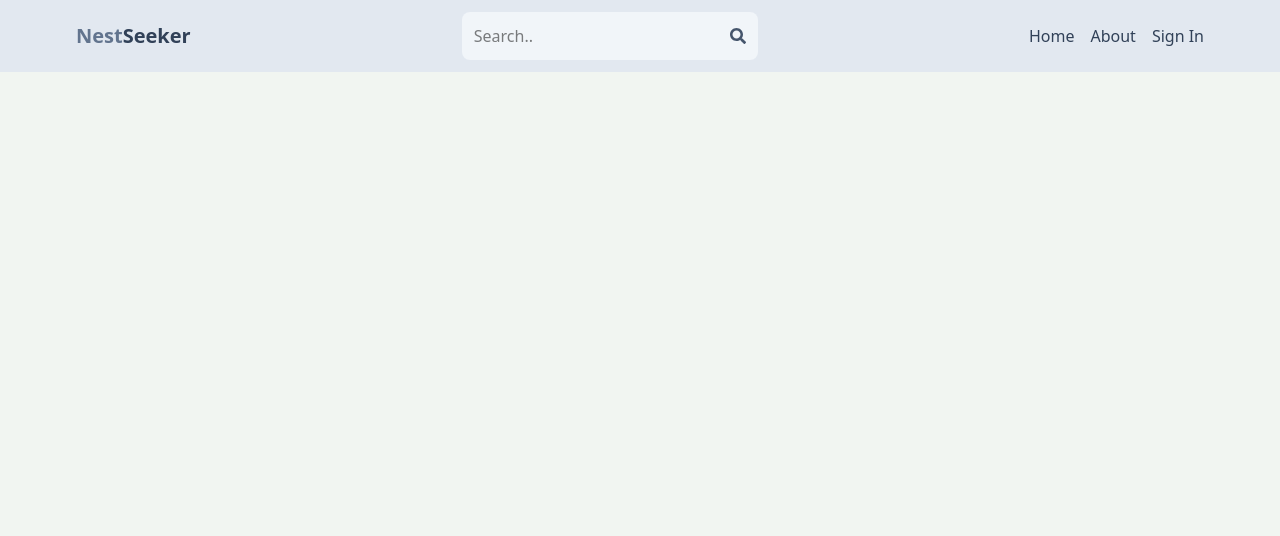
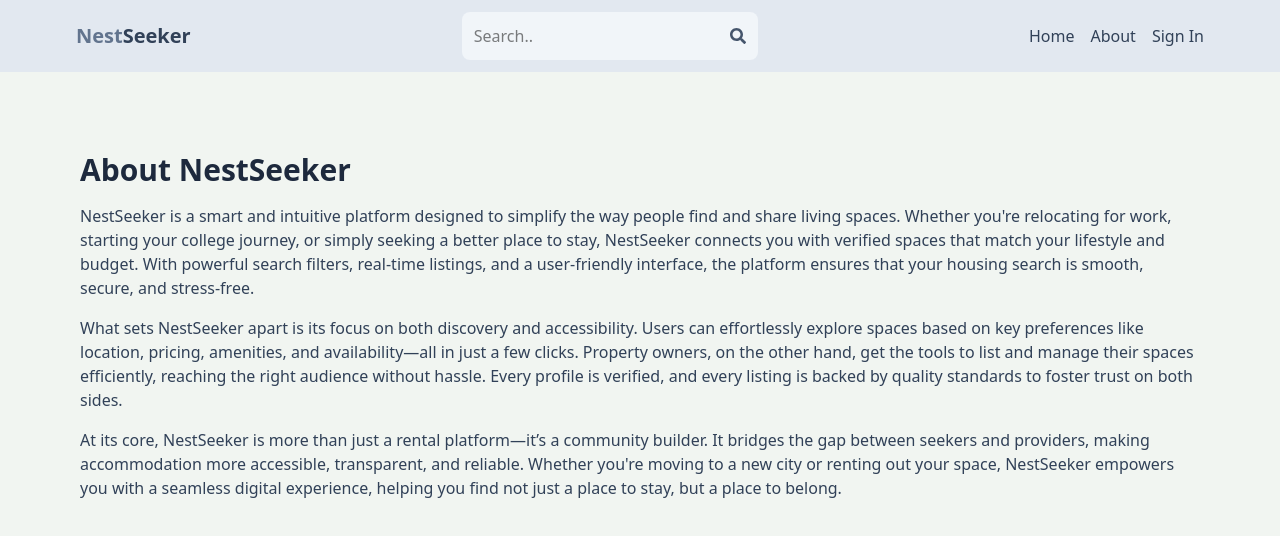
Before and after one commit to vidhikaiwart/NestSeeker, a React (Vite) app in the folder client/: page /about in a window 1280 px wide. Shown: the top 536 px of the page. Built offline with nearby package versions, Linux system fonts and the light colour scheme.

Commit message:
complete about page

```diff
--- a/client/src/pages/About.jsx
+++ b/client/src/pages/About.jsx
@@ -1,9 +1,25 @@
 import React from 'react'
 
+
 export default function About() {
+  return (
 
-    <div>
-      About
+    <div className='py-20 px-4 max-w-6xl mx-auto'>
+      <h1 className='text-3xl font-bold mb-4 text-slate-800'> About NestSeeker</h1>
+
+
+
+      <p  className='mb-4 text-slate-700'>NestSeeker is a smart and intuitive
+        platform designed to simplify the way people
+        find and share living spaces. Whether you're
+        relocating for work, starting your college journey, or simply seeking a better place to stay, NestSeeker connects you with verified spaces that match your lifestyle and budget. With powerful search filters, real-time listings, and a user-friendly interface, the platform ensures that your
+         housing search is smooth, secure, and stress-free.</ p >
+
+    <p className='mb-4 text-slate-700'>What sets NestSeeker apart is its focus on both discovery and accessibility. Users can effortlessly explore spaces based on key preferences like location, pricing, amenities, and availability—all in just a few clicks. Property owners, on the other hand, get the tools to list and manage their spaces efficiently, reaching the right audience without hassle. Every profile is verified, and every listing is backed by
+      quality standards to foster trust on both sides.</ p >
+
+    <p className='mb-4 text-slate-700'>At its core, NestSeeker is more than just a rental platform—it’s a community builder. It bridges the gap between seekers and providers, making accommodation more accessible, transparent, and reliable. Whether you're moving to a new city or renting out your space, NestSeeker empowers you with a seamless digital experience, helping you find
+      not just a place to stay, but a place to belong.</ p >
     </div>
-
+  )
 }
```
